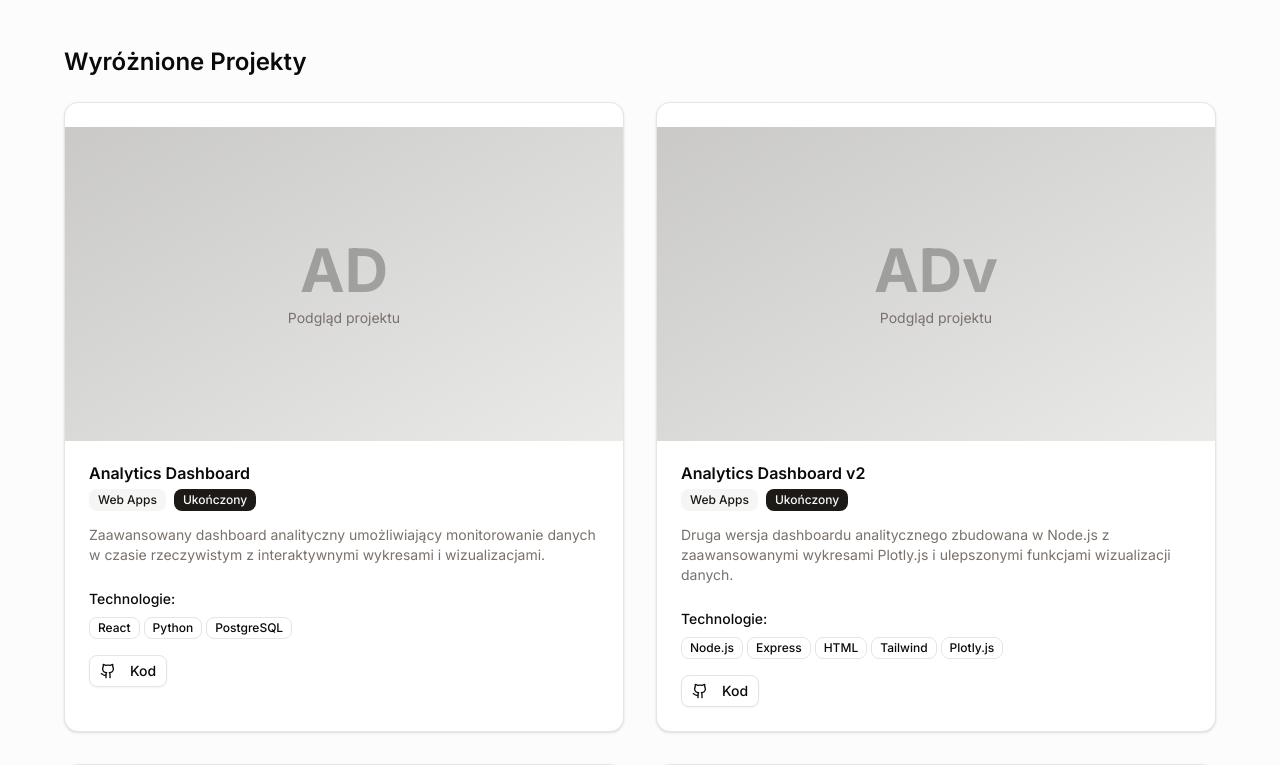
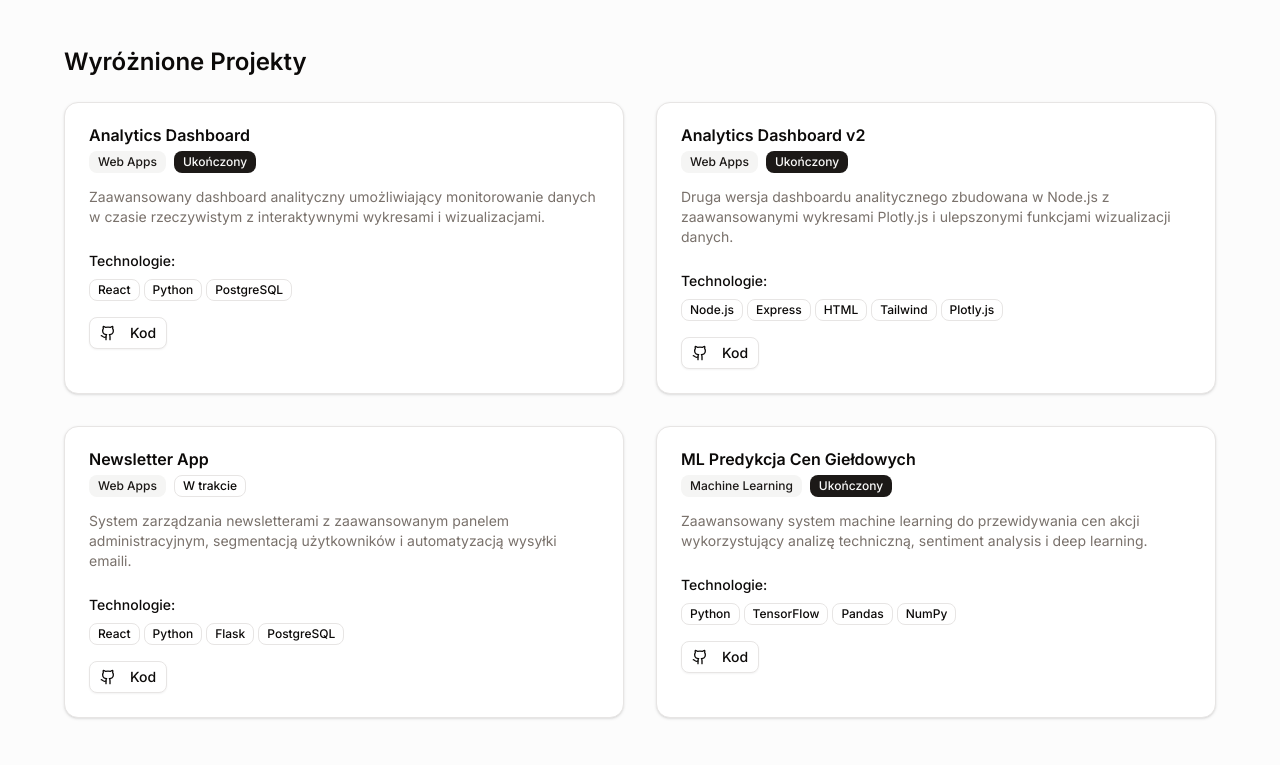
Before and after one commit to rafaltobias/cv-next, a Next.js app: page / in a window 1280 px wide. Shown: the part 3143-3908 px from the top of the page. Built offline with nearby package versions, Linux system fonts and the light colour scheme.

Commit message:
Remove unused Globe icon import and clean up project card layout

```diff
--- a/src/components/Projects.tsx
+++ b/src/components/Projects.tsx
@@ -3,7 +3,7 @@
 import { Card, CardContent, CardDescription, CardHeader, CardTitle } from "@/components/ui/card"
 import { Badge } from "@/components/ui/badge"
 import { Button } from "@/components/ui/button"
-import { ExternalLink, Github, Globe } from "lucide-react"
+import { ExternalLink, Github } from "lucide-react"
 import Link from "next/link"
 import { useState } from "react"
 
@@ -112,17 +112,6 @@ export default function Projects() {
             <div className="grid gap-8 md:grid-cols-2">
               {filteredProjects.filter(project => project.featured).map((project, index) => (
                 <Card key={index} className="overflow-hidden group hover:shadow-lg transition-shadow">
-                  <div className="aspect-video bg-muted relative overflow-hidden">
-                    <div className="absolute inset-0 bg-gradient-to-br from-primary/20 to-primary/5 flex items-center justify-center">
-                      <div className="text-center text-muted-foreground">
-                        <div className="text-6xl font-bold text-primary/30 mb-2">
-                          {project.title.split(' ').map(word => word[0]).join('')}
-                        </div>
-                        <p className="text-sm">Podgląd projektu</p>
-                      </div>
-                    </div>
-                  </div>
-
                   <CardHeader>
                     <div className="flex items-start justify-between">
                       <div className="flex-1">
```
